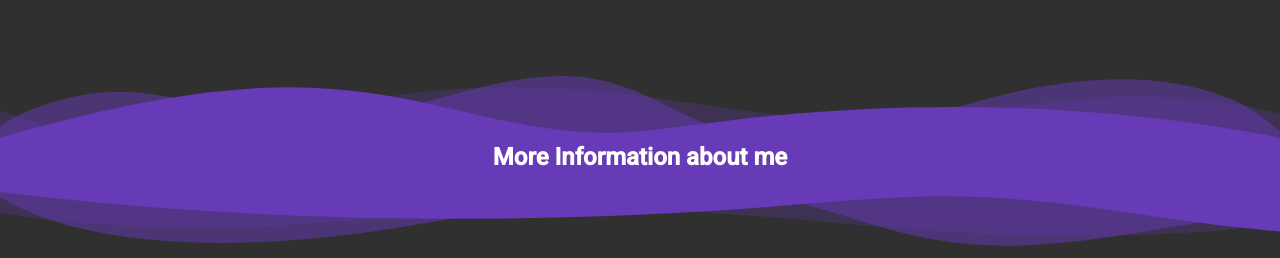
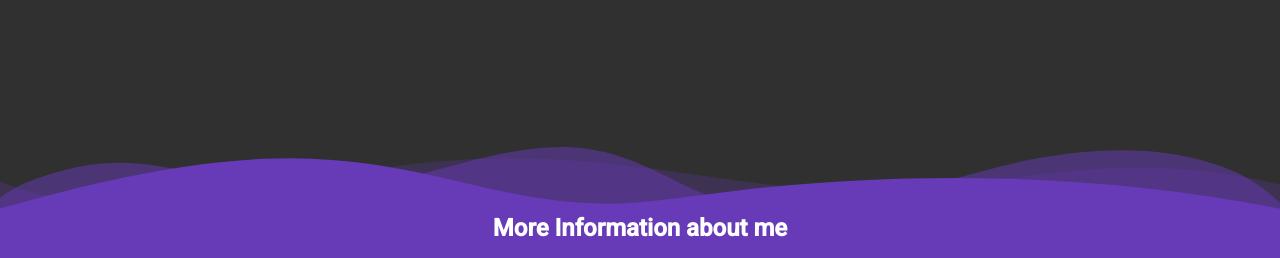
Before and after one commit to Collinpalm/resumeSite, an Angular app in the folder resumeSite/: page / in a window 1280 px wide. Shown: the part 539-797 px from the top of the page. Built offline with nearby package versions, Linux system fonts and the light colour scheme.

Commit message:
added tabs and began resume

```diff
--- a/resumeSite/src/app/home-page/home-page.component.html
+++ b/resumeSite/src/app/home-page/home-page.component.html
@@ -48,7 +48,7 @@
         <div>
             <mat-tab-group mat-align-tabs="center" dynamicHeight="true">
                 <mat-tab label="Resume">
-                    <mat-grid-list cols="4" rowHeight="fit">
+                    <mat-grid-list cols="4" rowHeight="100px">
                         <mat-grid-tile
                             *ngFor="let tile of tiles"
                             [colspan]="tile.cols"
@@ -70,4 +70,5 @@
     </section>
 
 
+
 </body>
--- a/resumeSite/src/app/home-page/home-page.component.scss
+++ b/resumeSite/src/app/home-page/home-page.component.scss
@@ -55,7 +55,7 @@ section {
 }
 
 .custom-shape-divider-bottom-1639780271 {
-    position: absolute;
+    position: relative;
     bottom: 0;
     left: 0;
     width: 100%;
@@ -102,3 +102,7 @@ section {
 .bottom-section{
     padding-top: 15%;
 }
+
+.resume{
+    height: 500px;
+}
```
